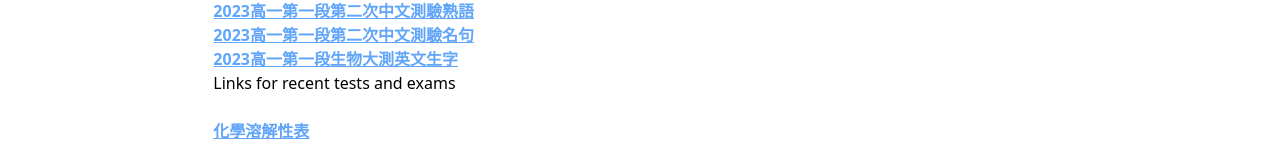
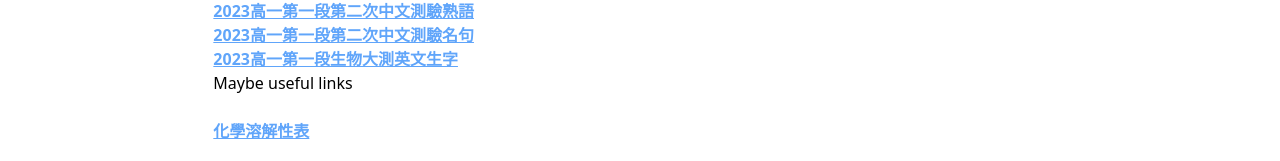
Before and after one commit to knlao/effortless-revision, a Next.js app: page /shortcut in a window 1280 px wide. Shown: the part 185-346 px from the top of the page. Built offline with nearby package versions, Linux system fonts and the light colour scheme.

Commit message:
Update shortcut.js

```diff
--- a/pages/shortcut.js
+++ b/pages/shortcut.js
@@ -12,7 +12,7 @@ function About() {
             <br></br>
             <Link className="text-l font-semibold text-blue-400 underline" href="/bio/s4-term1-bigtest-words/chi/eng/blanks">2023高一第一段生物大測英文生字</Link>
             <br></br>
-            <p>Links for recent tests and exams</p>
+            <p>Maybe useful links</p>
             <br></br>
             <Link className="text-l font-semibold text-blue-400 underline" href="/chem/chemical-solubility/chemical/solubility/blanks">化學溶解性表</Link>
         </div>
```
